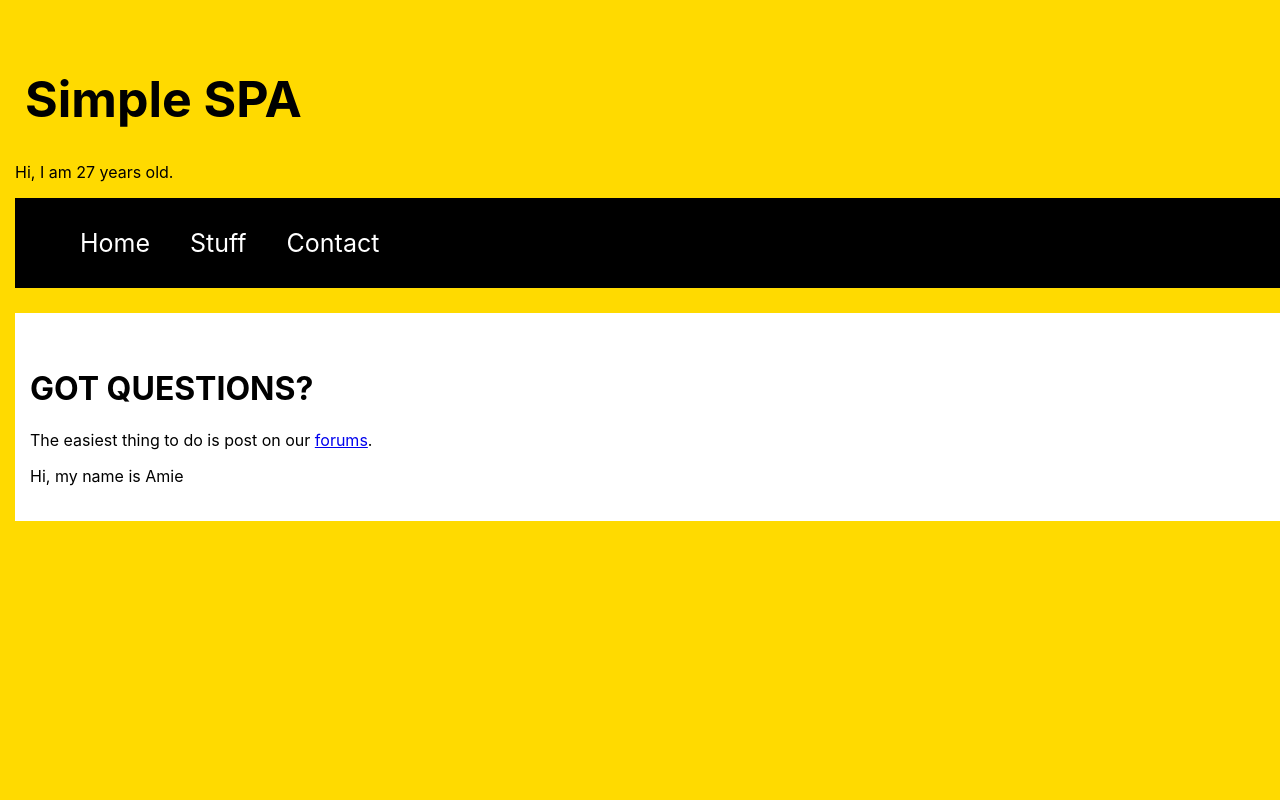
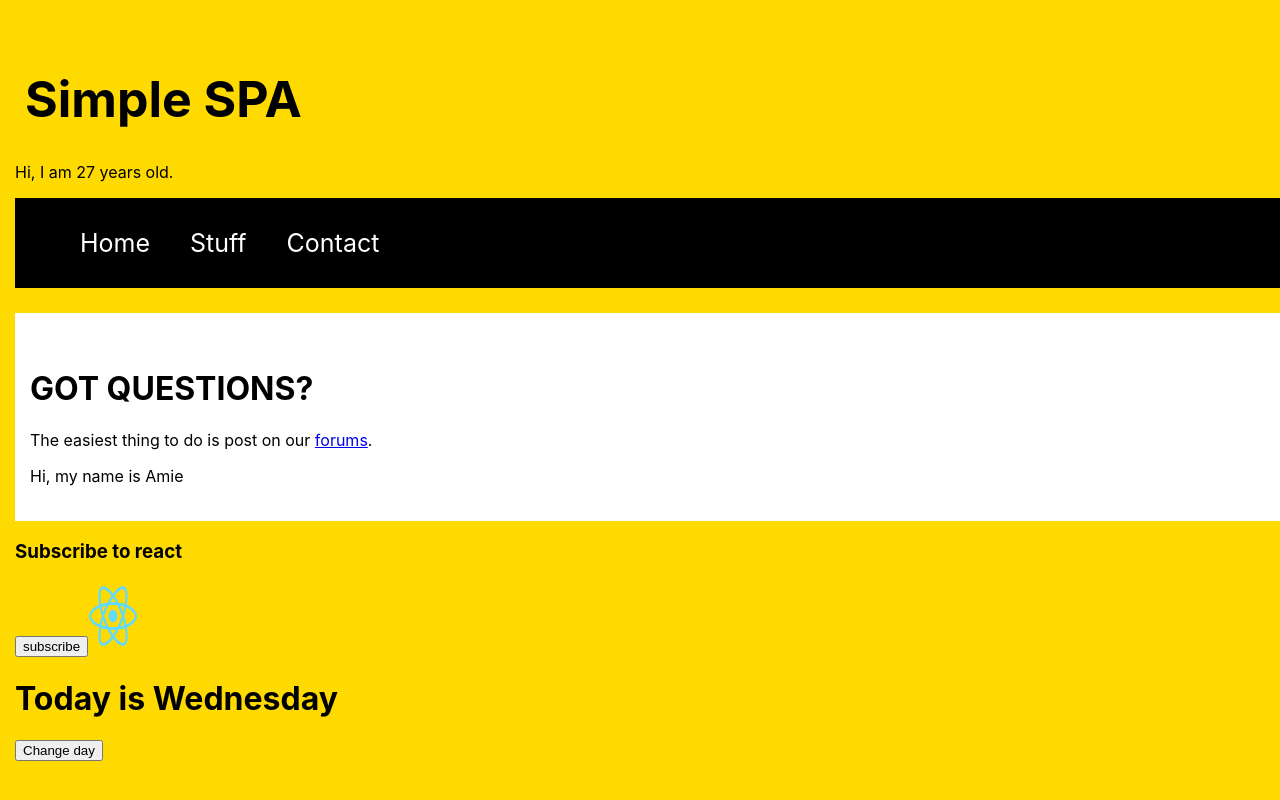
Before and after one commit to amiedawn/simple-spa, a React (Create React App) app: page / in a window 1280 px wide. Shown: the top 800 px of the page. Built offline with nearby package versions, Linux system fonts and the light colour scheme.

Commit message:
added MyComp

```diff
--- a/src/App.js
+++ b/src/App.js
@@ -3,6 +3,8 @@ import './App.css';
 import Home from './components/Home';
 import Navbar from './components/Navbar';
 import Header from './components/Header';
+import NewComp from './components/NewComp';
+import MyComp from './components/MyComp';
 
 // normal way to write functional component
 function App() {
@@ -11,6 +13,8 @@ function App() {
       <Header age="27"></Header>
       <Navbar></Navbar>
       <Home name="Amie"></Home>
+      <NewComp />
+      <MyComp />
     </div>
   );
 }
--- /dev/null
+++ b/src/components/MyComp.js
@@ -0,0 +1,29 @@
+import React, { Component } from 'react';
+
+class MyComp extends Component {
+  constructor(props) {
+    super(props);
+    this.state = {
+      message: "Today is Wednesday",
+      label: "Change day",
+    };
+  }
+
+  buttonChange = () => {
+    this.setState({
+      message: "Tomorrow is Thursday",
+      label: "The day has changed",
+    });
+  };
+
+  render() {
+    return (
+      <div>
+        <h1>{this.state.message}</h1>
+        <button onClick={this.buttonChange}>{this.state.label}</button>
+      </div>
+    );
+  }
+}
+
+export default MyComp;
--- /dev/null
+++ b/src/components/NewComp.js
@@ -0,0 +1,44 @@
+import React, { Component } from 'react';
+import bell1 from '../logo512.png';
+import bell2 from '../logo192.png';
+
+class NewComp extends Component {
+  constructor(props) {
+    super(props);
+    this.state = {
+      message: 'Subscribe to react',
+      sub: "subscribe",
+      imageUrl: bell1
+    }
+  }
+
+  buttonChange = () => {
+    this.setState ({
+      message: "Hit the bell icon to never miss an update",
+      sub: "Subscribed"
+    })
+  };
+
+  imageChange = () => {
+    this.setState({
+      imageUrl: bell2,
+      message: "the bell has changed, thank you for subscribing"
+    })
+  }
+
+  render() {
+    return (
+      <div>
+        <h3>{this.state.message}</h3>
+        <button onClick={this.buttonChange}>{this.state.sub}</button>
+        <img
+          style = {{width: "50px", height: "70px"}}
+          src= {this.state.imageUrl}
+          onClick={this.imageChange}
+          alt="" />
+      </div>
+    )
+  }
+}
+
+export default NewComp;
```
Also changed, not shown: src/logo192.png (added), src/logo512.png (added).
